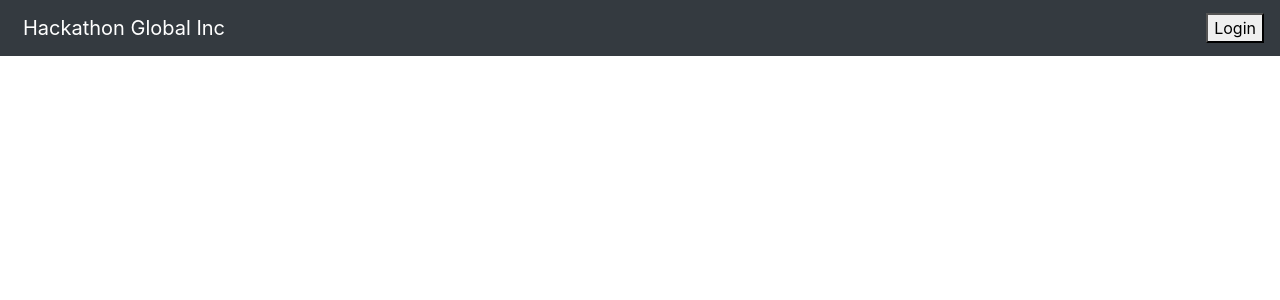
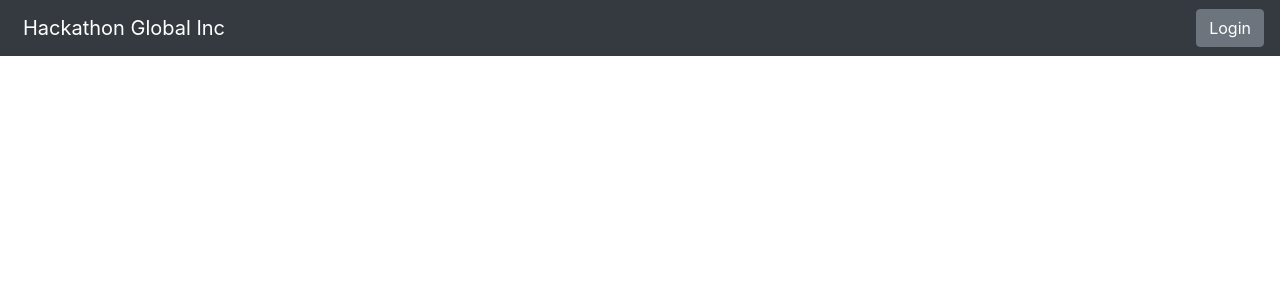
Before and after one commit to StevennYau/HTN-Frontend-Dev-Challenge, a React (Create React App) app: page / in a window 1280 px wide. Shown: the top 300 px of the page. Built offline with nearby package versions, Linux system fonts and the light colour scheme; no server answers.

Commit message:
minor changeS

```diff
--- a/src/components/Navbar.js
+++ b/src/components/Navbar.js
@@ -1,13 +1,11 @@
 import { Link } from "react-router-dom";
 import { USER_ACTIONS } from "../App";
-import { UserContext, EventsContext } from "../App";
+import { UserContext } from "../App";
 import { useContext } from "react";
 
 
 const Navbar = () => {
 const userContext = useContext(UserContext);
-  const eventContext = useContext(EventsContext);
-
   return (
     <nav className="navbar fixed-top navbar-expand-lg navbar-dark bg-dark">
       <Link className="navbar-brand logo" to="/">
@@ -29,12 +27,12 @@ const userContext = useContext(UserContext);
       </div>
       {userContext[0] === false &&
           <Link className="float-right" to="/login">
-            <button>Login</button>
+            <button className="btn btn-secondary">Login</button>
           </Link>
         }
         {userContext[0] === true &&
           <Link className="float-right" to="/">
-            <button onClick={() => userContext[1]({ type: USER_ACTIONS.LOGOUT })} >Log Out</button>
+            <button className="btn btn-secondary"onClick={() => userContext[1]({ type: USER_ACTIONS.LOGOUT })} >Log Out</button>
           </Link>
         }
     </nav>
```
